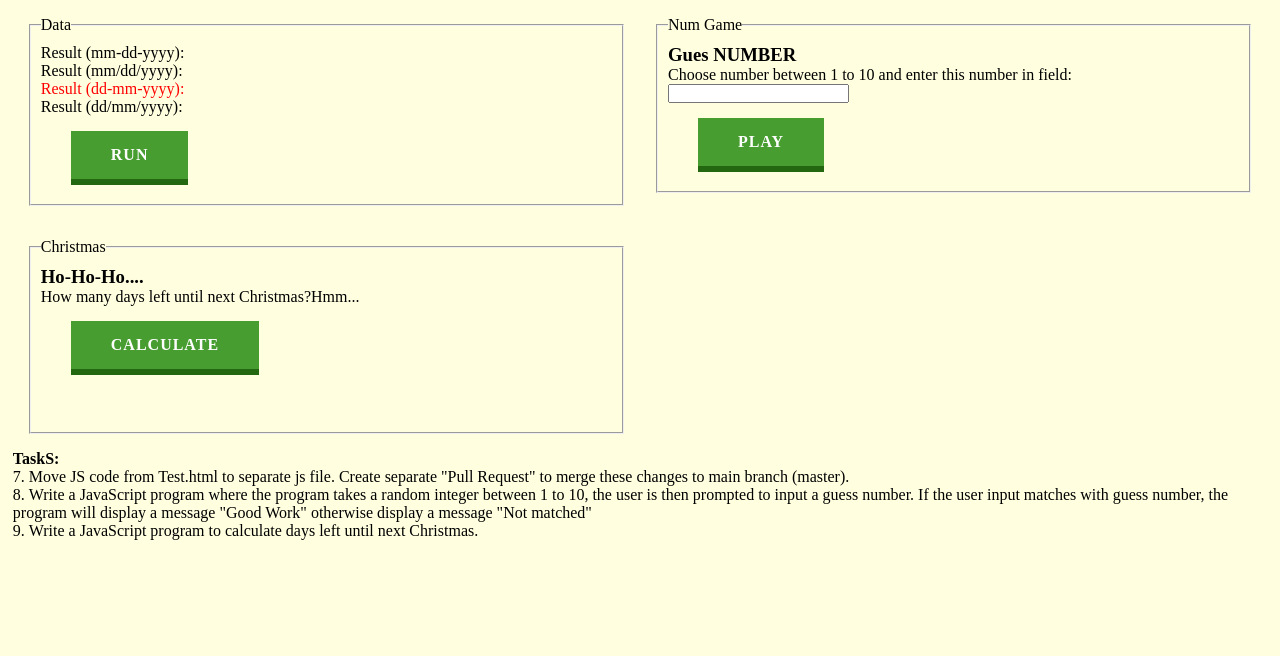
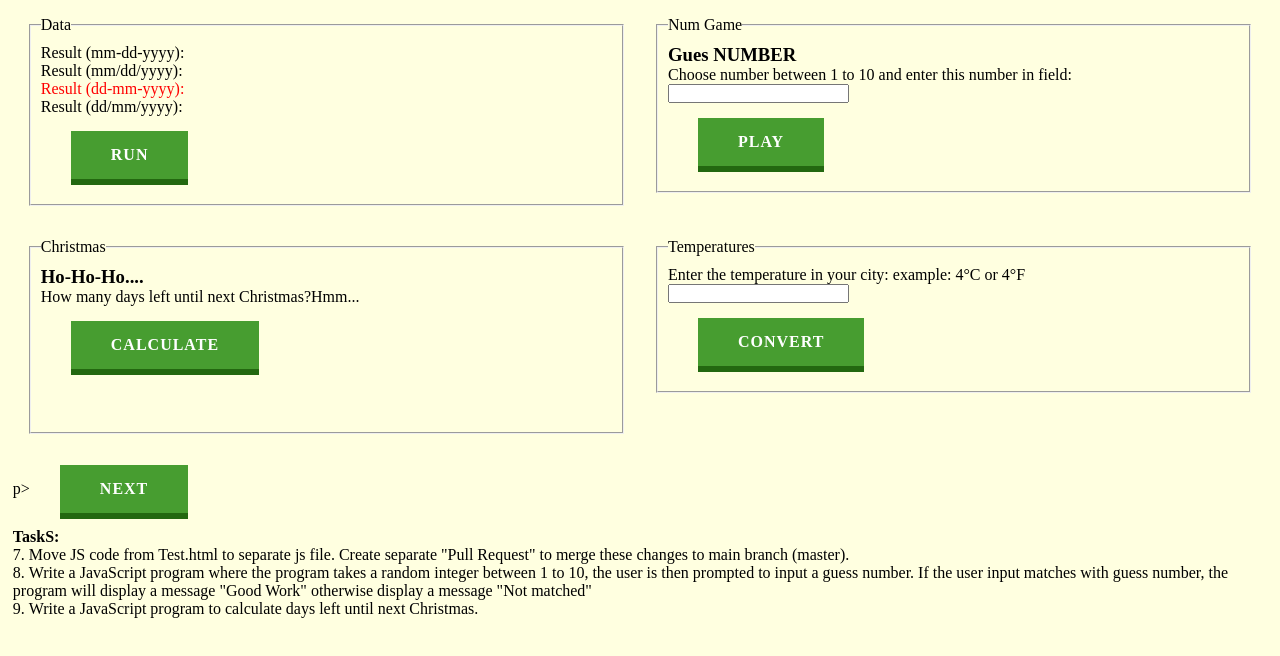
Before and after one commit to Ksenia000/test1, a plain HTML site: page Learn/Test.html in a window 1280 px wide. Drawn offline with Linux system fonts and the light colour scheme.

```diff
--- a/Learn/Test.html
+++ b/Learn/Test.html
@@ -8,10 +8,7 @@
 	<script src="js/script.js"></script>
 	<script src="js/num_script.js"></script>
 	<script src="js/script_Christmas.js"></script>
-
-
-
-
+	<script src="js/temperature_script.js"></script>
 
 	<!-- Google Tag Manager -->
 	<script>(function(w,d,s,l,i){w[l]=w[l]||[];w[l].push({'gtm.start':
@@ -73,9 +70,20 @@
 					</div>
 				</fieldset>
 			</div>
-		<div class="cols col-6 colTask"></div>
+			<div class="cols col-6 colTask">
+				<fieldset>
+					<legend>Temperatures</legend>
+					<h3></h3>
+					<p>Enter the temperature in your city: example: 4&deg;C or 4&deg;F</p>
+					<p><input type="text" name="tempField" id="temp">	</p>
+					<p><button onClick="tempCalc()"class ="btn btn-2"> Convert</button> </p>
+					<p><span id="resConvert"></span></p>
+
+				</fieldset>
+			</div>
 		</div>
 		<div class="row colTask">
+			p><a href="page2.html"><button class ="btn btn-2"> Next</button></a></p>
 			<h4>TaskS:</h4>
 			<ol start="7">
 				<li>Move JS code from Test.html to separate js file.
--- a/Learn/css/animation.css
+++ b/Learn/css/animation.css
@@ -48,9 +48,11 @@
   }
   33.32%,45.98% {
     -webkit-transform: translate3d(0, -50%, 0);
-            transform: translate3d(0, -50%, 0);
+    transform: translate3d(0, -50%, 0);
+  }
   45.32%,75.98% {
     -webkit-transform: translate3d(0, -50%, 0);
-            transform: translate3d(0, -50%, 0);
+    transform: translate3d(0, -50%, 0);
+  }
 
 }
```
Also changed, not shown: Learn/js/string_script.js (+11 -10 lines), Learn/page2.html (+1 -1 lines). Lines whose indentation alone changed are shown as unchanged.
